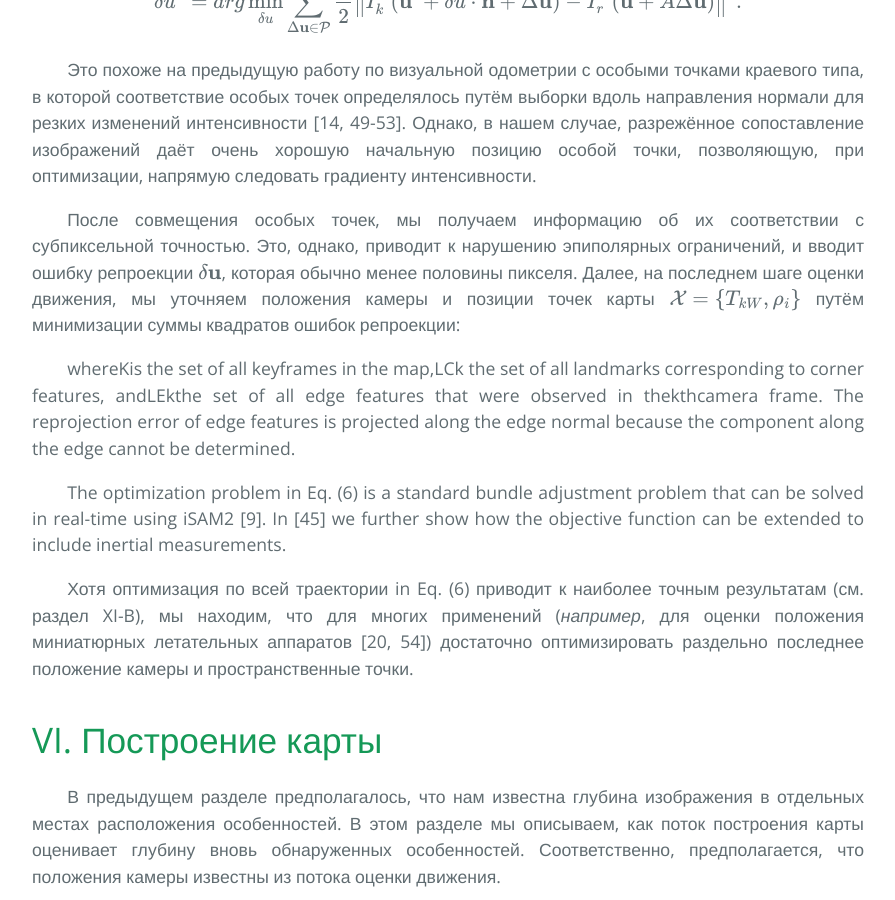
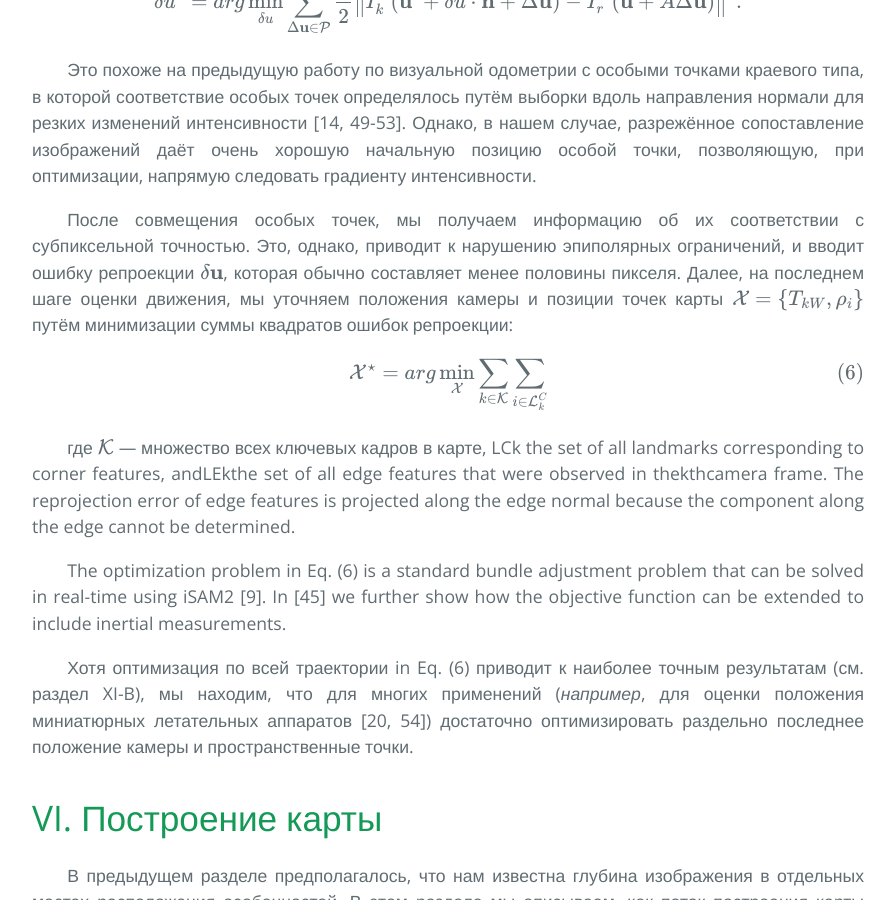
Before and after one commit to i-v-s/slam, a Jekyll site: the page built from svo2.md, in a window 1280 px wide and 900 px high, scrolled down 12055 px. Shown: the whole window, without its empty margins (192-1087 px from the left). Built offline with Jekyll 4.4.1, drawn with Linux system fonts in a browser that asks for light colours; our own code applies the rules of GitHub Pages for plain Markdown files; formulas are drawn with MathJax 3.

Commit message:
Updated svo2.md

```diff
--- a/svo2.md
+++ b/svo2.md
@@ -568,16 +568,24 @@ I_{r}^{C}(
 с субпиксельной точностью.
 Это, однако, приводит к нарушению эпиполярных ограничений,
 и вводит ошибку репроекции $$\delta \mathbf{u}$$,
-которая обычно менее половины пикселя.
+которая обычно составляет менее половины пикселя.
 Далее, на последнем шаге оценки движения,
 мы уточняем положения камеры и
 позиции точек карты
 $$\mathcal{X}=\{T_{kW},\mathbf{\rho}_{i}\}$$
 путём минимизации суммы квадратов ошибок репроекции:
 
-
-
-whereKis the set of all keyframes in the map,LCk the set of
+<div id="e6">$$
+\begin{equation}
+\mathcal{X}^{\star} = arg \min_{\mathcal{X}}
+\sum_{k \in \mathcal{K}} \sum_{i \in \mathcal{L}_{k}^{C}}
+
+\tag{6}
+\end{equation}
+$$</div>
+
+
+где $$\mathcal{K}$$ &mdash; множество всех ключевых кадров в карте, LCk the set of
 all landmarks corresponding to corner features, andLEkthe set
 of all edge features that were observed in thekthcamera frame.
 The reprojection error of edge features is projected along the
```
